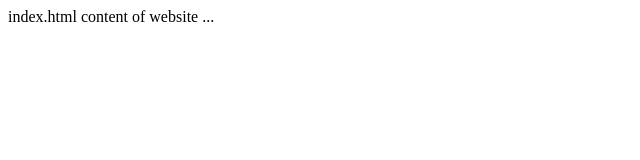
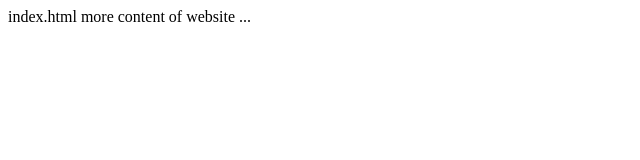
Before and after one commit to jconnelly-chipotle/git-demo, a plain HTML site: page index.html in a window 1280 px wide. Shown: the full height of the page, 0-640 px from the left. Drawn offline with Linux system fonts and the light colour scheme.

Commit message:
a few more changes to be made

```diff
--- a/index.html
+++ b/index.html
@@ -4,6 +4,6 @@
   <title>website title</title>
  </head>
  <body>
-  content of website ...
+  more content of website ...
  </body>
 </html>
```
Also changed, not shown: 1 other file.
